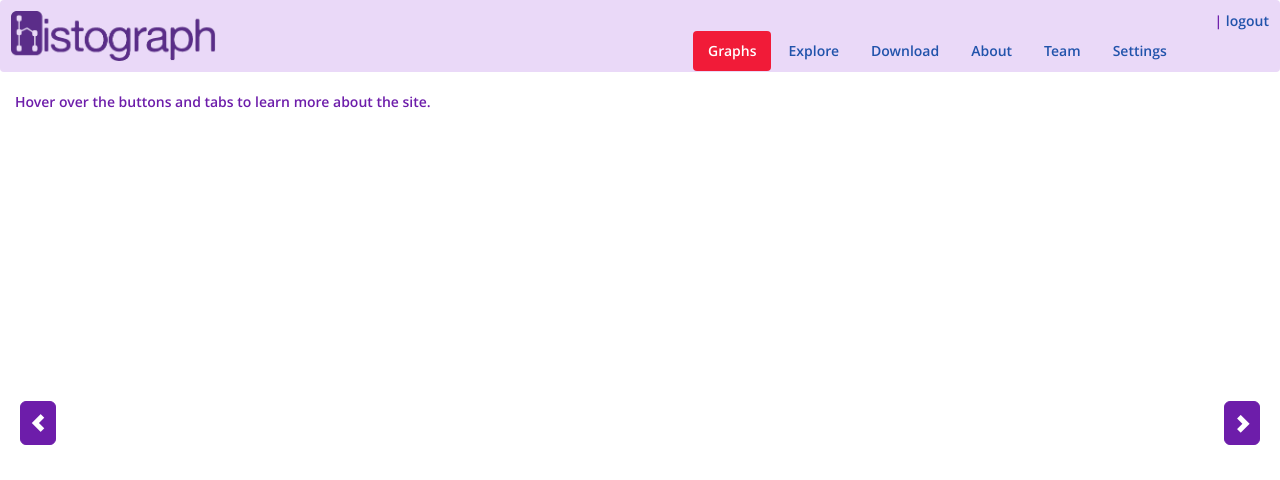
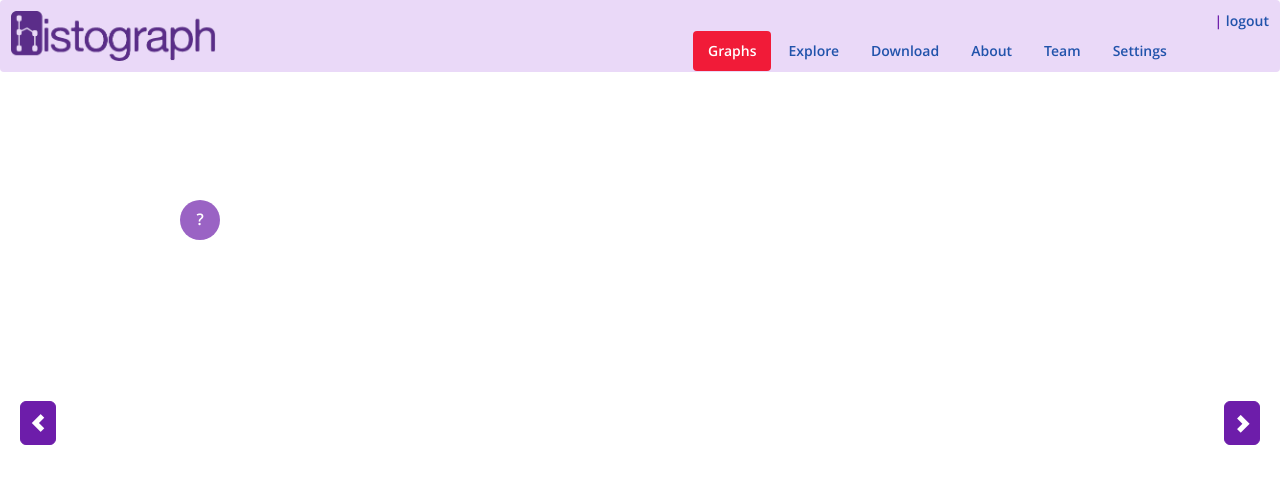
Before and after one commit to agola11/histograph, a Django app: template core/templates/core/home.html in a window 1280 px wide. Shown: the top 480 px of the page. Run offline with Django 3.2, Linux system fonts and the light colour scheme; the template is opened without the code that fills it, so the values that code supplies are empty; parts of the project's set-up code (start-up, migrations or seed data) failed here and were passed over; some libraries are stand-ins or nearby versions.

Commit message:
put back what sam removed

```diff
--- a/core/templates/core/home.html
+++ b/core/templates/core/home.html
@@ -9,9 +9,6 @@
 
 <!-- <div style="float:right; margin-right: 100px;" class="fb-share-button" data-href="https://histograph.us/" data-type="button"></div>
  -->
- <div id="hoversuggest">
-   <p>Hover over the buttons and tabs to learn more about the site.</p>
- </div>
  <div id="row">
   <div id="load" class="col-sm-12" align="center"></div>
 
@@ -58,6 +55,10 @@
   <div style="position:absolute; top:50%; left:20px;">
     <a id="leftButton" class="btn btn-primary btn-lg btn-side-menu glyphicon glyphicon-chevron-left" data-toggle="tooltip" data-container="body" data-placement="right" title="View graphs on your history"></a>
   </div>
+</div>
+
+<div style="position:absolute; top:25%; left:180px;">
+<div id="qmark" class="qmarkcircle" style="text-align: center;" data-toggle="tooltip" data-container="body" data-placement="bottom" title="Click on a black link to visit the site or a colored link to dive deeper">?</div>
 </div>
 <script type="text/javascript">
 // load graphs on click
```
